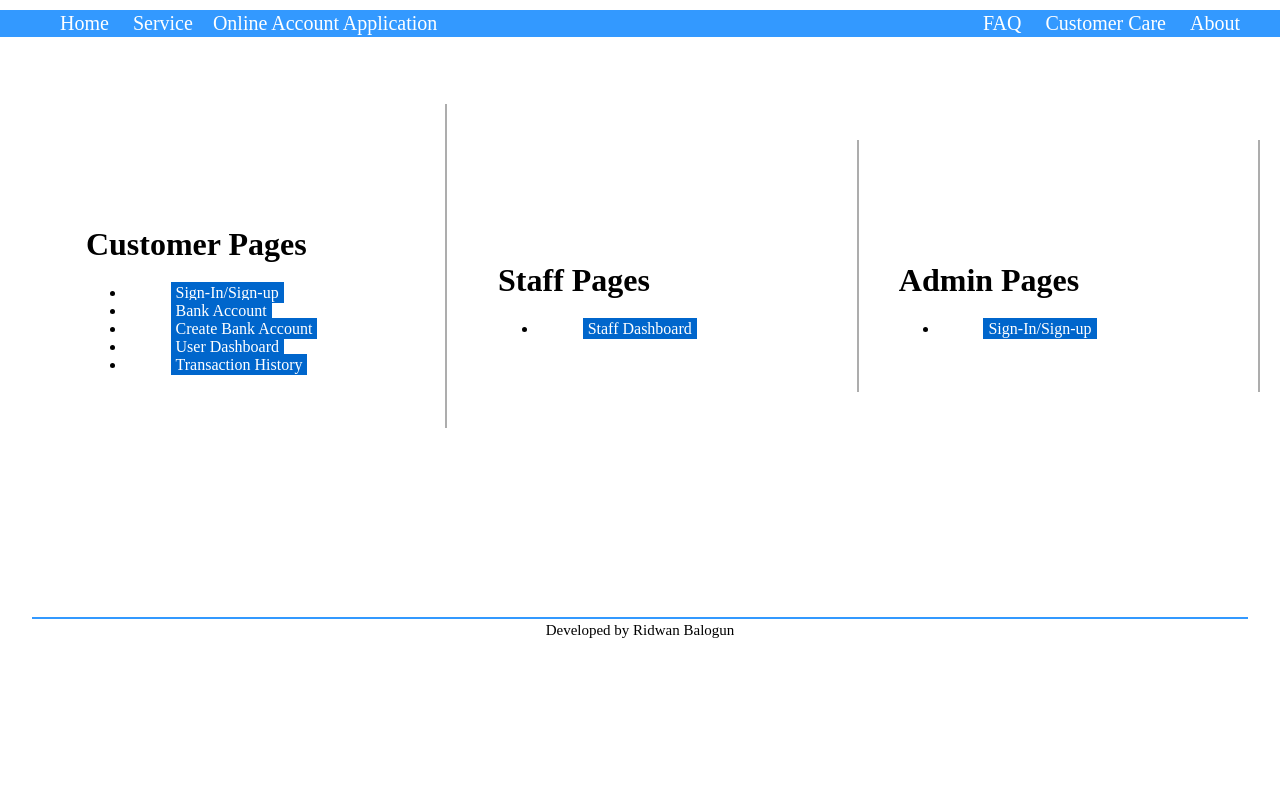
After one commit to ridbay/Banka, a PHP site: page / in a window 1280 px wide. The commit adds this page. Run offline with PHP 8.4, Linux system fonts and the light colour scheme.

Commit message:
added an index for github pages

```diff
--- /dev/null
+++ b/index.css
@@ -0,0 +1,250 @@
+body
+	{
+		margin-top:5px;
+		margin-left:0px;
+		margin-right:0px;
+		min-width:1100px;
+	}
+#wrap
+	{
+		min-width:1100px;
+		margin-right:0px;
+	}
+#top
+	{
+		padding:0px;
+		margin:0px;
+		float:right;
+		margin-top:85px;
+		margin-right:50px;
+	}
+#top a
+	{
+		text-decoration:none;
+		background-color:white;
+		margin-left:10px;
+	}
+#nav
+	{
+		overflow:visible;
+		width:100%;
+		min-width:1100px;
+		background-color:#3399ff;
+		margin-top:5px;
+		margin-left:0px;
+		margin-right:0px;
+		position:absolute;
+	}
+#nav_bar
+	{
+		float:left;
+		position:absolute;
+		margin-left:60px;
+		margin-top:0px;
+	}
+#nav_bar ul
+	{
+		margin:0px;
+		margin-bottom:2px;
+		padding:0px;
+	}
+#nav_bar li
+	{
+		list-style-type:none;
+		padding: 2px 0px 2px 0px;
+		display:inline-block;
+		margin-right:20px;
+		font-size:20px;
+		background-color:none;
+	}
+#nav_bar li ul
+	{
+		display:none;
+	}
+#nav_bar li a:link,a:visited
+	{
+		background-color:#3399ff;
+	}
+#nav_bar li a:hover,a:active
+	{
+		background-color:WHITE;
+		color:#3399ff;
+	}
+#nav_bar li:hover ul
+	{
+		background-color:WHITE;
+		display:block;
+		border-radius:5px;
+		border-top-left-radius:0px;
+		border-top-right-radius:0px;
+		border:1px solid #3399ff;
+		border-top:2px solid #3399ff;
+		position:absolute;
+		z-index:1;
+	}
+#nav_bar li:hover li
+	{
+		display:list-item;
+		list-style-type:none;
+		padding-top:3px;
+		padding-left:5px;
+		padding-bottom:3px;
+	}
+#nav_bar li:hover li a
+	{
+		color:#3399ff;
+		background-color:WHITE;
+	}
+#nav_bar li:hover li a:link,a:visited
+	{
+		color:#3399ff;
+	}
+#nav_bar li:hover li a:hover,a:active
+	{
+		color:WHITE;
+		background-color:#3399ff;
+	}
+#nav_bar a:link,a:visited
+	{
+		color:WHITE;
+		text-decoration:none;
+	}
+#nav_bar a:hover,a:active
+	{
+		color:#3399ff;
+		border-radius:3px;
+		background-color:WHITE;
+	}
+#general_info
+	{
+		float:right;
+		margin-right:30px;
+		margin-top:0px;
+		word-spacing:0px;
+	}
+#general_info ul
+	{
+		margin:0px;
+		padding:0px;
+	}
+#general_info li
+	{
+		list-style-type:none;
+		display:inline-block;
+		font-size:20px;
+		color:WHITE;
+		padding: 2px 10px 2px 10px;
+	}
+#general_info a:link,a:visited
+	{
+		color:WHITE;
+		text-decoration:none;
+	}
+#general_info a:hover,a:active
+	{
+		color:#3399ff;
+		border-radius:3px;
+		background-color:WHITE;
+	}
+#footer
+	{
+		text-align:center;
+		font-size:15px;
+		float:bottom;
+	}
+#footer hr
+	{
+		vertical-align:bottom;
+		border:0px;
+		margin-top:37px;
+		margin-bottom:3px;
+		color:#3399ff;
+		height:2.5px;
+		background-color:#3399ff;
+		width:95%;
+	}
+#container
+	{
+		width:98%;
+		min-width:1100px;
+		margin-top:5%;
+		margin-left:14px;
+		overflow:hidden;
+	}
+#container_table
+	{
+		width:100%;
+		padding-left:50px;
+		padding-right:0px;
+		padding-bottom:50px;
+	}
+#container_table td
+	{
+		padding-right:20px;
+		overflow:hidden;
+		width:25%;
+	}
+#personal_banking
+	{
+		margin-left:5%;
+		margin-top:3%;
+		margin-bottom:2%;
+		width:95%;
+		overflow:hidden;
+		height:100%;
+		border-right:2px solid #ADADAD;
+		padding-top:100px;
+		padding-bottom:10%;
+	}
+#personal_banking td
+	{
+		color:#3399ff;
+		font-size:30px;
+	}
+#personal_banking a:link,a:visited
+	{
+		padding:2px 5px 2px 5px;
+		background-color:#0066cc;
+		text-decoration:none;
+		color:WHITE;
+		margin-left:14%;
+		padding:2px 5px 2px 5px;
+	}
+#corporate_banking
+	{
+		margin-left:8%;
+		margin-top:3%;
+		margin-bottom:2%;
+		width:95%;
+		height:100%;
+		border-right:2px solid #ADADAD;
+		overflow:hidden;
+		padding-top:100px;
+		padding-bottom:10%;
+	}
+#corporate_banking td
+	{
+		color:#3399ff;
+		font-size:30px;
+	}
+#corporate_banking a:link,a:visited
+	{
+		padding:2px 5px 2px 5px;
+		background-color:#0066cc;
+		text-decoration:none;
+		color:WHITE;
+		margin-left:14%;
+		padding:2px 5px 2px 5px;
+	}
+#usefull_link span
+	{
+		margin-left:8%;
+		font-size:32px;
+		color:#3399ff;
+	}
+#usefull_link ul
+	{
+		list-style:none;
+		font-size:20px;
+		color:#3399ff;
+	}
--- /dev/null
+++ b/index.html
@@ -0,0 +1,84 @@
+<html class="gr__"><head>
+        <title>Welcome To SBM</title>
+        <link rel="shortcut icon" href="favicon.ico" type="image/x-icon">
+        <link rel="stylesheet" type="text/css" href="index.css">
+
+    </head>
+    <body>
+        <div id="wrap">
+            <div id="top">
+
+                <!-- <div id="display_user" style="float:right;">
+                    <p id="welcome_user" style="margin-top:85px;margin-right:50px;"></p>
+                </div> -->
+            </div>
+            <div id="nav">
+                <div id="nav_bar">
+                    <ul>
+                        <li><a href="#">Home</a></li>
+                        <li><a href="#">Service</a>
+                        <li><a href="#">Online Account Application</a></li>
+                    </ul>
+                </div>
+                <div id="general_info">
+                    <ul>
+                        <li><a href="#">FAQ</a></li>
+
+                        <li><a href="#">Customer Care</a></li>
+                        <li><a href="#">About</a></li>
+                    </ul>
+                </div>
+            </div>
+        </div>
+        <div id="container">
+            <table id="container_table">
+                <tbody><tr>
+                    <td>
+                        <div id="personal_banking">
+                            <div>
+                                <h1>Customer Pages</h1>
+                            </div>
+
+
+                                <ul>
+                                    <li><a href="user\customerSignInUp.html" target="_blank">Sign-In/Sign-up</a></li>
+                                    <li><a href="user\bankAccount.html" target="_blank">Bank Account</a></li>
+                                    <li><a href="user\createBankAccount.html" target="_blank">Create Bank Account</a></li>
+                                    <li><a href="user\dashboard.html" target="_blank">User Dashboard</a></li>
+                                    <li><a href="user\transactionHistory.html"  target="_blank">Transaction History</a></li>
+                                </ul>
+                        </div>
+                    </td>
+                    <td id="corporate_banking_td">
+                        <div id="corporate_banking">
+                            <div>
+                                <h1>Staff Pages</h1>
+                            </div>
+
+                                <ul>
+                                   <li><a href="staff\staffDashboard.html" target="_blank">Staff Dashboard</a></li>
+                                </ul>
+
+                        </div>
+                    </td>
+                    <td id="corporate_banking_td">
+                            <div id="corporate_banking">
+                                <div>
+                                    <h1>Admin Pages</h1>
+                                </div>
+
+                                    <ul>
+                                       <li><a href="admin\adminSignInUp.html" target="_blank">Sign-In/Sign-up</a></li>
+                                    </ul>
+
+                            </div>
+                        </td>
+                </tr>
+            </tbody></table>
+        </div>
+        <div id="footer" style="margin-top:10%;">
+            <hr>
+            Developed by Ridwan Balogun
+        </div>
+
+    </body></html>
--- a/styles/dashboard.css
+++ b/styles/dashboard.css
@@ -22,6 +22,8 @@ html,body{
     background: linear-gradient(to right, #FF4B2B, #FF416C);
     color: white;
   }
+
+
   header{
     color:black;
     font-size: 30px;
```
Also changed, not shown: user/customerSignInUp.html (+5 -5 lines).
